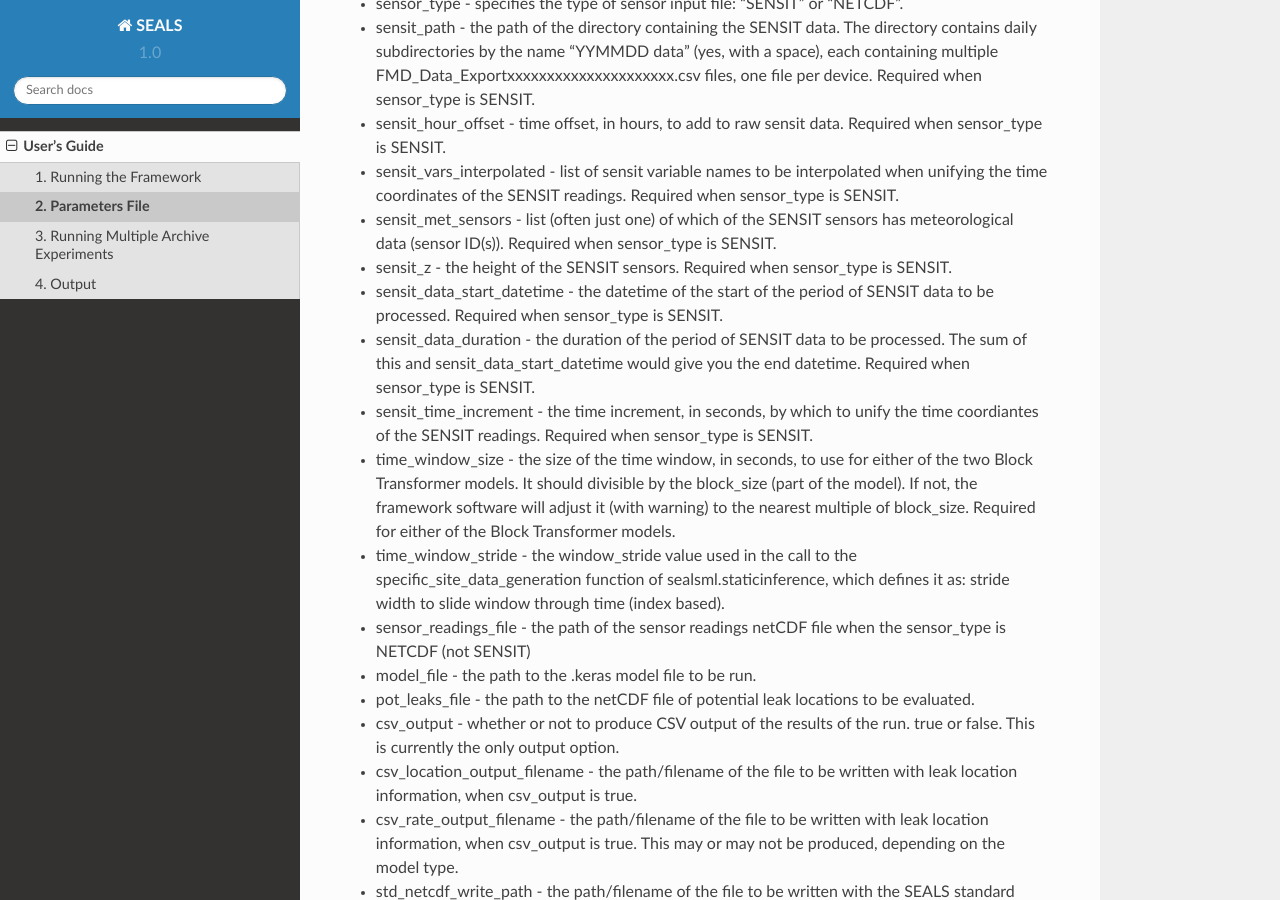
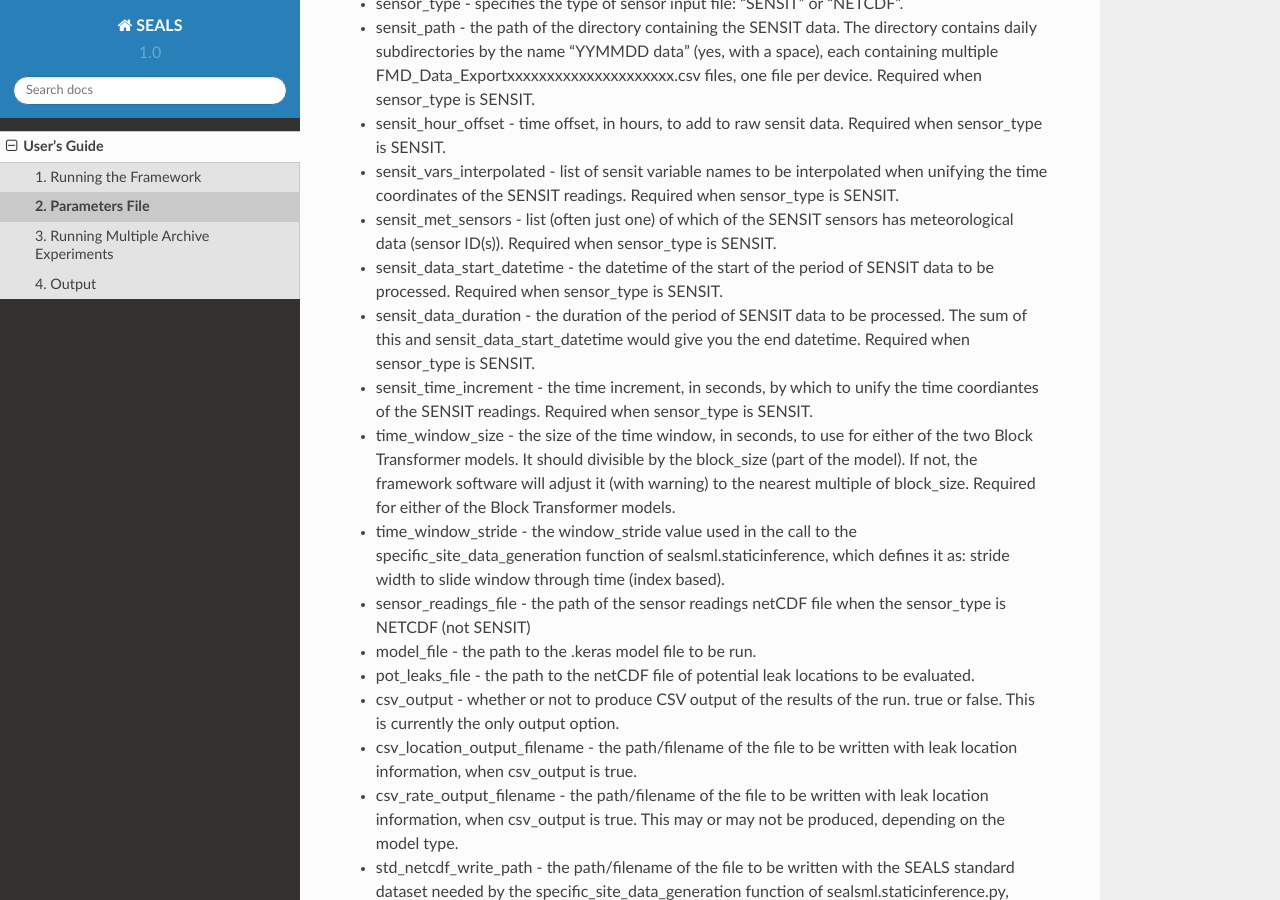
Before and after one commit to NCAR/SEALS, a Sphinx documentation site: the page built from docs/Users_Guide/parameters.rst, in a window 1280 px wide and 900 px high, scrolled down 336 px. Built offline with Sphinx 7.4.7 and the Read the Docs theme 2.0.0, drawn with Linux system fonts in a browser that asks for light colours.

Commit message:
Update parameters.rst
Remove sensit_z parameter.

```diff
--- a/docs/Users_Guide/parameters.rst
+++ b/docs/Users_Guide/parameters.rst
@@ -11,7 +11,6 @@
 * sensit_hour_offset - time offset, in hours, to add to raw sensit data. Required when sensor_type is SENSIT.
 * sensit_vars_interpolated - list of sensit variable names to be interpolated when unifying the time coordinates of the SENSIT readings. Required when sensor_type is SENSIT.
 * sensit_met_sensors - list (often just one) of which of the SENSIT sensors has meteorological data (sensor ID(s)). Required when sensor_type is SENSIT.
-* sensit_z - the height of the SENSIT sensors. Required when sensor_type is SENSIT.
 * sensit_data_start_datetime - the datetime of the start of the period of SENSIT data to be processed. Required when sensor_type is SENSIT.
 * sensit_data_duration - the duration of the period of SENSIT data to be processed.  The sum of this and sensit_data_start_datetime would give you the end datetime. Required when sensor_type is SENSIT.
 * sensit_time_increment - the time increment, in seconds, by which to unify the time coordiantes of the SENSIT readings. Required when sensor_type is SENSIT.
```
